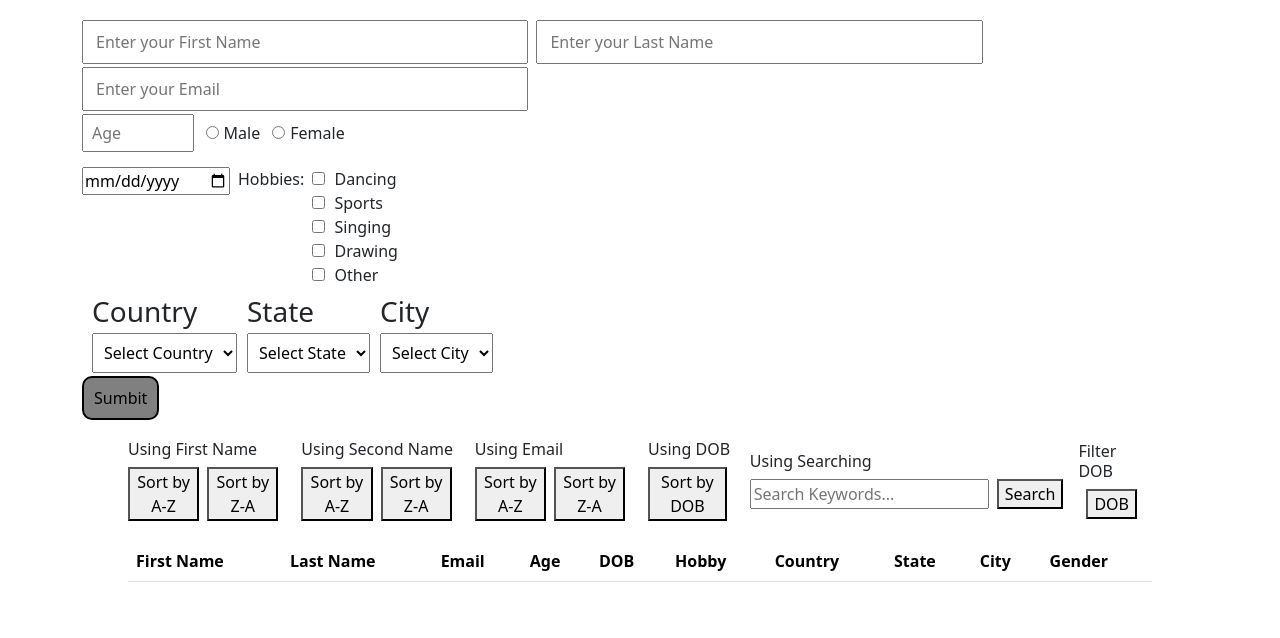
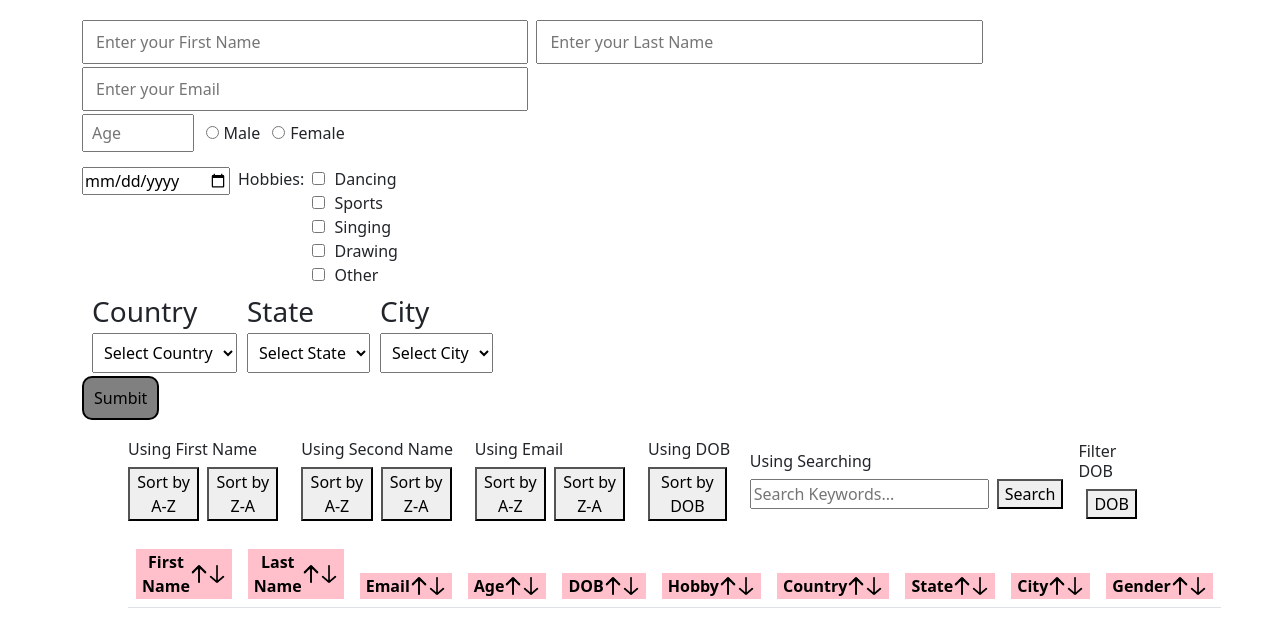
Before and after one commit to NikhilPatodia/form-validation, a plain HTML site: page index.html in a window 1280 px wide. Drawn offline with nearby package versions, Linux system fonts and the light colour scheme.

Commit message:
add new functions

```diff
--- a/index.html
+++ b/index.html
@@ -164,16 +164,16 @@
       <thead>
         <tr>
 
-          <th scope="col" class="data thcol" >First Name<button class="sort span" value="accending"><img class="rotate" style="width: 20px;" src="downarrow.png" alt="" srcset=""></button><button value="decending" class="sort span"><img style="width: 20px;" src="downarrow.png" alt="" srcset=""></button></th>
-          <th scope="col" class="data thcol">Last Name<button class="sort span" value="accending"><img class="rotate" style="width: 20px;" src="downarrow.png" alt="" srcset=""></button><button value="decending" class="sort span"><img style="width: 20px;" src="downarrow.png" alt="" srcset=""></button></th>
-          <th scope="col" class="data thcol">Email</th>
-          <th scope="col" class="data thcol">Age</th>
-          <th scope="col" class="data thcol">DOB</th>
-          <th scope="col" class="data thcol">Hobby</th>
-          <th scope="col" class="data thcol">Country</th>
-          <th scope="col" class="data thcol">State</th>
-          <th scope="col" class="data thcol">City</th>
-          <th scope="col" class="data thcol">Gender</th>
+          <th scope="col" class="data thcol" ><button class="button-p"><span>First Name</span> <img class="img-size" src="up.png" alt="" srcset=""><img class="img-size" src="down.png" alt="" srcset=""></button></th>
+          <th scope="col" class="data thcol"><button class="button-p"><span>Last Name</span> <img class="img-size" src="up.png" alt="" srcset=""><img class="img-size" src="down.png" alt="" srcset=""></button></th>
+          <th scope="col" class="data thcol"><button class="button-p"><span>Email</span> <img class="img-size" src="up.png" alt="" srcset=""><img class="img-size" src="down.png" alt="" srcset=""></button></th>
+          <th scope="col" class="data thcol"><button class="button-p"><span>Age</span> <img class="img-size" src="up.png" alt="" srcset=""><img class="img-size" src="down.png" alt="" srcset=""></button></th>
+          <th scope="col" class="data thcol"><button class="button-p"><span>DOB</span> <img class="img-size" src="up.png" alt="" srcset=""><img class="img-size" src="down.png" alt="" srcset=""></button></th>
+          <th scope="col" class="data thcol"><button class="button-p"><span>Hobby</span> <img class="img-size" src="up.png" alt="" srcset=""><img class="img-size" src="down.png" alt="" srcset=""></button></th>
+          <th scope="col" class="data thcol"><button class="button-p"><span>Country</span> <img class="img-size" src="up.png" alt="" srcset=""><img class="img-size" src="down.png" alt="" srcset=""></button></th>
+          <th scope="col" class="data thcol"><button class="button-p"><span>State</span> <img class="img-size" src="up.png" alt="" srcset=""><img class="img-size" src="down.png" alt="" srcset=""></button></th>
+          <th scope="col" class="data thcol"><button class="button-p"><span>City</span> <img class="img-size" src="up.png" alt="" srcset=""><img class="img-size" src="down.png" alt="" srcset=""></button></th>
+          <th scope="col" class="data thcol"><button class="button-p"><span>Gender</span> <img class="img-size" src="up.png" alt="" srcset=""><img class="img-size" src="down.png" alt="" srcset=""></button></th>
         </tr>
       </thead>
       <tbody class="tbody">
--- a/script.js
+++ b/script.js
@@ -1,7 +1,6 @@
 let names = document.querySelectorAll('.names');
-let allData = document.querySelectorAll('.data');
+let arrowPostion = "up";
 let genderValue = "";
-let buttons = document.querySelectorAll('.span')
 let validateAZ = /[a-zA-Z]/
 let backTable = document.querySelector('.backTable');
 let backToTable = document.querySelector('.backToTable');
@@ -40,34 +39,6 @@ let validDob = /^(198[0-9]|199[0-9]|200[0-9]|201[0-9]|202[0-4])-(0[1-9]|1[0-2])-
 let svalidDob = /^(0[1-9]|1[0-2])\/(0[1-9]|[1-2][0-9]|3[0-1])\/(198[0-9]|199[0-9]|200[0-9]|201[0-9]|202[0-4])$/;
 let globalIndex;
 
-const dynamicArrow = (type, state)=>{
-   console.log("run", type, state, (type === "up") && (state ==="Fist Name"))
-  if((type === "none") && (state === "none")){
-    console.log("run2")
-    Array.from(buttons).forEach((elem, index)=>{
-      buttons[index].style.display = "none"
-    })
-  }
- else if((type === "up") && (state ==="First Name")){
-    Array.from(buttons).forEach((elem, index)=>{
-      if(elem.value.includes("decending")){
-          buttons[index].style.display = "none";
-      }else{
-        buttons[index].style.display = "block";
-      }
-    })
-
-  }
-}
-Array.from(allData).forEach((elem)=>{
-  elem.addEventListener('mouseover', (e)=>{
-    dynamicArrow("up", e.target.innerText.trim());
-
-  })
-})
-
-
-dynamicArrow("none", "none")
 
 let allCountry = {
  "Australia": {
--- a/style.css
+++ b/style.css
@@ -91,8 +91,16 @@ body{
 .rotate{
     transform: rotate(180deg);
 }
-.span{
+.button-p{
     background-color: transparent;
     border: none;
     width: fit-content;
+    font-weight: 600;
+    background-color: pink;
+    display: flex;
+    align-items: center;
 }
+.img-size{
+    width: 18px;
+
+}
```
Also changed, not shown: down.png (added), downarrow.png (deleted), up.png (added), uparrow.png (deleted).
